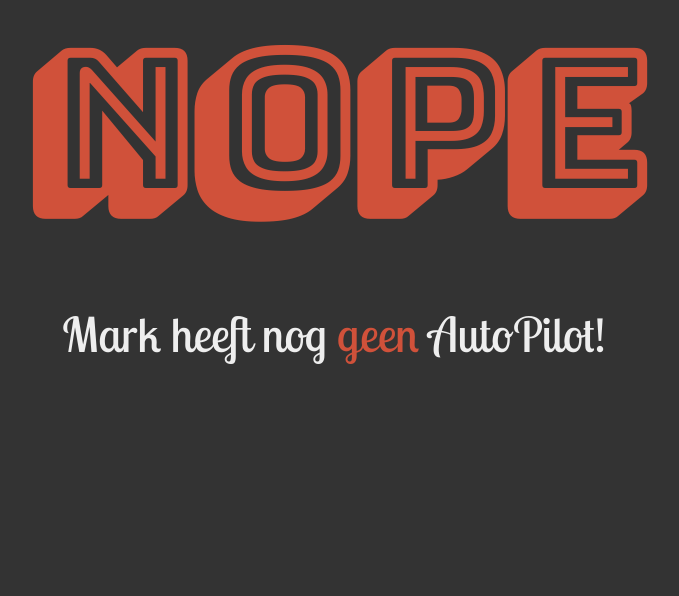
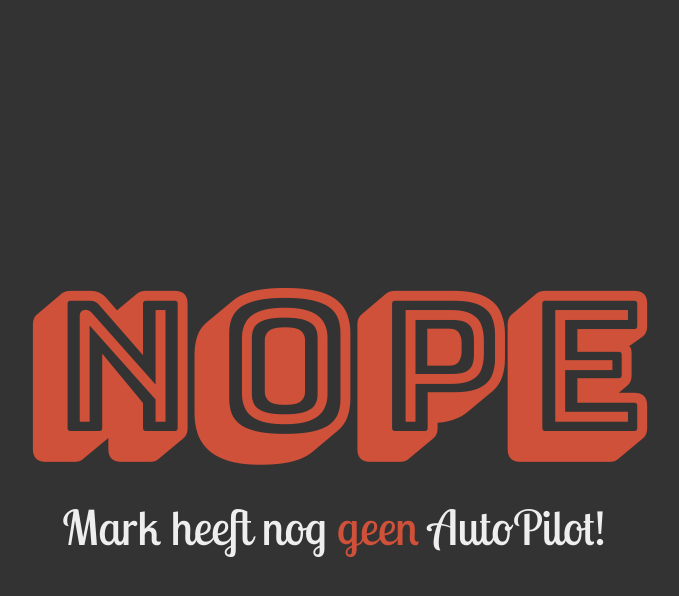
Before and after one commit to skinny/sites, a plain HTML site: page index.html in a window 1280 px wide. Shown: the whole page, without its empty margins (306-985 px from the left). Drawn offline with Linux system fonts and the light colour scheme.

Commit message:
Update index.html

```diff
--- a/index.html
+++ b/index.html
@@ -1,10 +1,14 @@
 <html>
+
 <head>
     <!-- Global site tag (gtag.js) - Google Analytics -->
     <script async src="https://www.googletagmanager.com/gtag/js?id=UA-59741-17"></script>
     <script>
         window.dataLayer = window.dataLayer || [];
-  function gtag(){dataLayer.push(arguments);}
+
+        function gtag() {
+            dataLayer.push(arguments);
+        }
         gtag('js', new Date());
 
         gtag('config', 'UA-59741-17');
@@ -14,20 +18,63 @@
     <title>Heeft Mark al AutoPilot ?</title>
     <link href="https://fonts.googleapis.com/css?family=Bungee+Shade|Lobster+Two&display=swap" rel="stylesheet">
     <style type="text/css">
+        html,
+        body,
+        h1,
+        p,
+        span {
+            margin: 0;
+            padding: 0;
+            border: 0;
+        }
 
-            html, body, h1, p, span { margin: 0; padding: 0; border: 0; }
-            body { background-color: #333; color: #eee; font-size: 3em; }
-            h1 { font-size: 4em; font-family: 'Bungee Shade'; width: 100%; text-align: center; }
-                .nee { color: #d0513a; }
-                .ja { color: #3cb371; }
-            p { font-family: 'Lobster Two'; width: 100%; text-align: center; margin-top: 50px; }
+        body {
+            background-color: #333;
+            color: #eee;
+            font-size: 3em;
+        }
 
+        h1 {
+            font-size: 4em;
+            font-family: 'Bungee Shade';
+            width: 100%;
+            text-align: center;
+        }
+
+        .nee {
+            color: #d0513a;
+        }
+
+        .ja {
+            color: #3cb371;
+        }
+
+        p {
+            font-family: 'Lobster Two';
+            width: 100%;
+            text-align: center;
+        }
+
+        .container {
+            display: flex;
+            justify-content: center;
+            align-items: center;
+            width: 100%;
+            height: 100vh;
+        }
+
+        .item {}
     </style>
 </head>
+
 <body>
-
+    <div class="container">
+        <div>
             <h1 class="nee">Nope</h1>
             <p>Mark heeft nog <span class="nee">geen</span> AutoPilot!</p>
+        </div>
+    </div>
+    </div>
+</body>
 
-    </body>
 </html>
```
Lines whose indentation alone changed are shown as unchanged.
